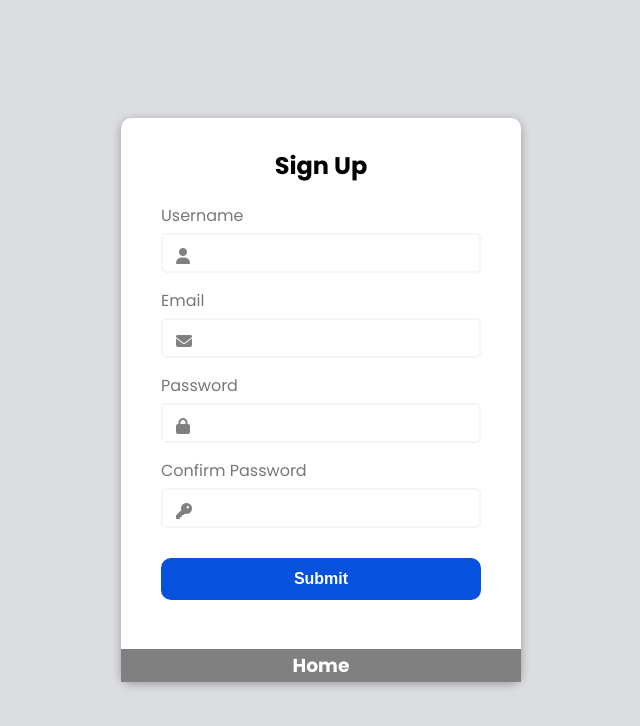
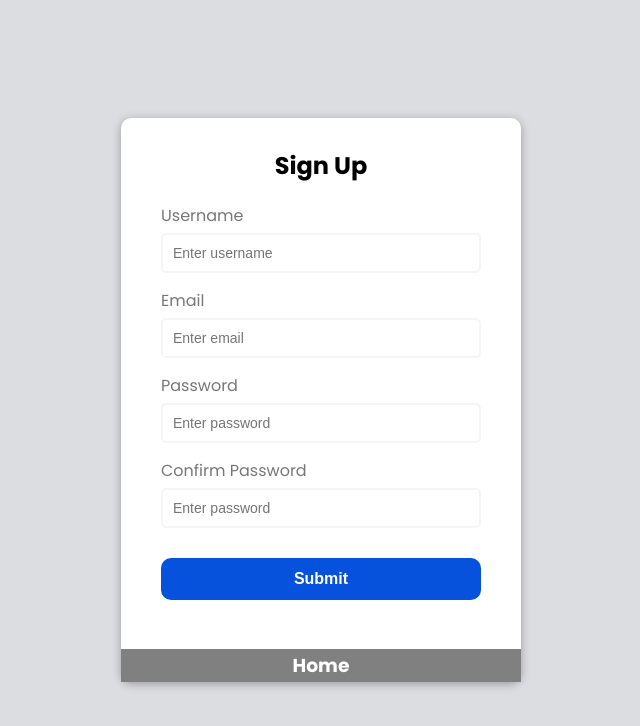
Before and after one commit to BilalSsiddique/Axiom-all-Projects, a plain HTML site: page project1/index.html in a window 1280 px wide. Shown: the whole page, without its empty margins (319-959 px from the left). Drawn offline with Linux system fonts and the light colour scheme.

Commit message:
Revert "update project01 style.css"
This reverts commit 405a34b9f251f6c2b51cf4d1060eaf45c7f60a83.

```diff
--- a/project1/index.html
+++ b/project1/index.html
@@ -6,7 +6,6 @@
     <meta http-equiv="X-UA-Compatible" content="IE=edge">
     <meta name="viewport" content="width=device-width, initial-scale=1.0">
     <link rel="stylesheet" href="style.css">
-    <script src="https://kit.fontawesome.com/a9390b24b2.js" crossorigin="anonymous"></script>
     <title>HTML_FORM</title>
 </head>
 
@@ -16,35 +15,29 @@
             <h2>Sign Up</h2>
             <div class="form-control     ">
                 <label for="username">Username</label>
-                <input type="text" id="username">
-                <span class="fa-solid fa-user errspan"></span>
+                <input type="text" id="username" placeholder="Enter username">
                 <small>Error message</small>
             </div>
             <div class="form-control ">
                 <label for="email">Email</label>
-                <input type="text" id="email">
-                <span class="fa-solid fa-envelope errspan"></span>
+                <input type="text" id="email" placeholder="Enter email">
                 <small>Error message</small>
             </div>
             <div class="form-control">
                 <label for="password">Password</label>
-                <input type="password" id="password">
-                <span class="fa-solid fa-lock errspan"></span>
+                <input type="password" id="password" placeholder="Enter password">
                 <small>Error message</small>
             </div>
             <div class="form-control">
                 <label for="password2">Confirm Password</label>
-                <input type="password" id="password2">
-                <span class="fa-solid fa-key errspan"></span>
+                <input type="password" id="password2" placeholder="Enter password">
                 <small>Error message</small>
             </div>
             <button type="submit">Submit</button>
 
         </form>
 
-        <a href="../index.html">
-            <h3 class="home">Home</h3>
-        </a>
+        <a href="../index.html"><h3 class="home">Home</h3></a>
 
     </div>
 
--- a/project1/style.css
+++ b/project1/style.css
@@ -62,7 +62,6 @@ h2 {
     min-width: 100%;
     padding: 10px;
     font-size: 14px;
-    text-align: center;
 }
 
 .form-control input:focus {
@@ -89,13 +88,11 @@ h2 {
 }
 
 .form-control.error input {
-    border-color: var(--error-color);
-
-
+    border-color: var(--error-color)
 }
 
 
-.form-control small {
+.form-control small  {
     color: var(--error-color);
     position: absolute;
     bottom: 4;
@@ -116,14 +113,13 @@ h2 {
 
     }
 
-    .form-control {
+    .form-control{
 
         margin-bottom: 13px;
         /* line-height: 30px; */
 
     }
-
-    .form-control small {
+    .form-control small{
         font-size: 11px;
 
     }
@@ -144,13 +140,3 @@ h2 {
 a {
     text-decoration: none;
 }
-
-/* Icons */
-.errspan {
-    float: left;
-    margin-left: 15px;
-    margin-top: -25px;
-    z-index: 1;
-    color: grey;
-
-}
```
